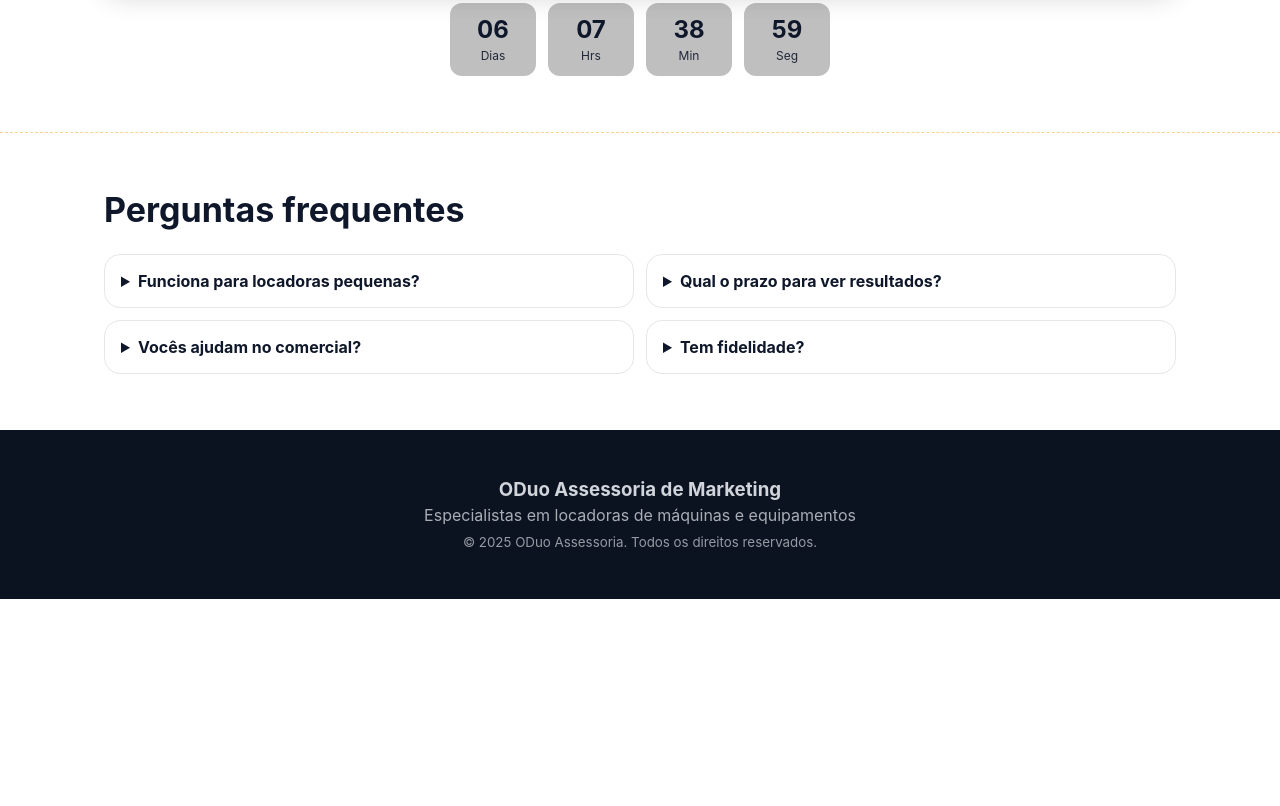
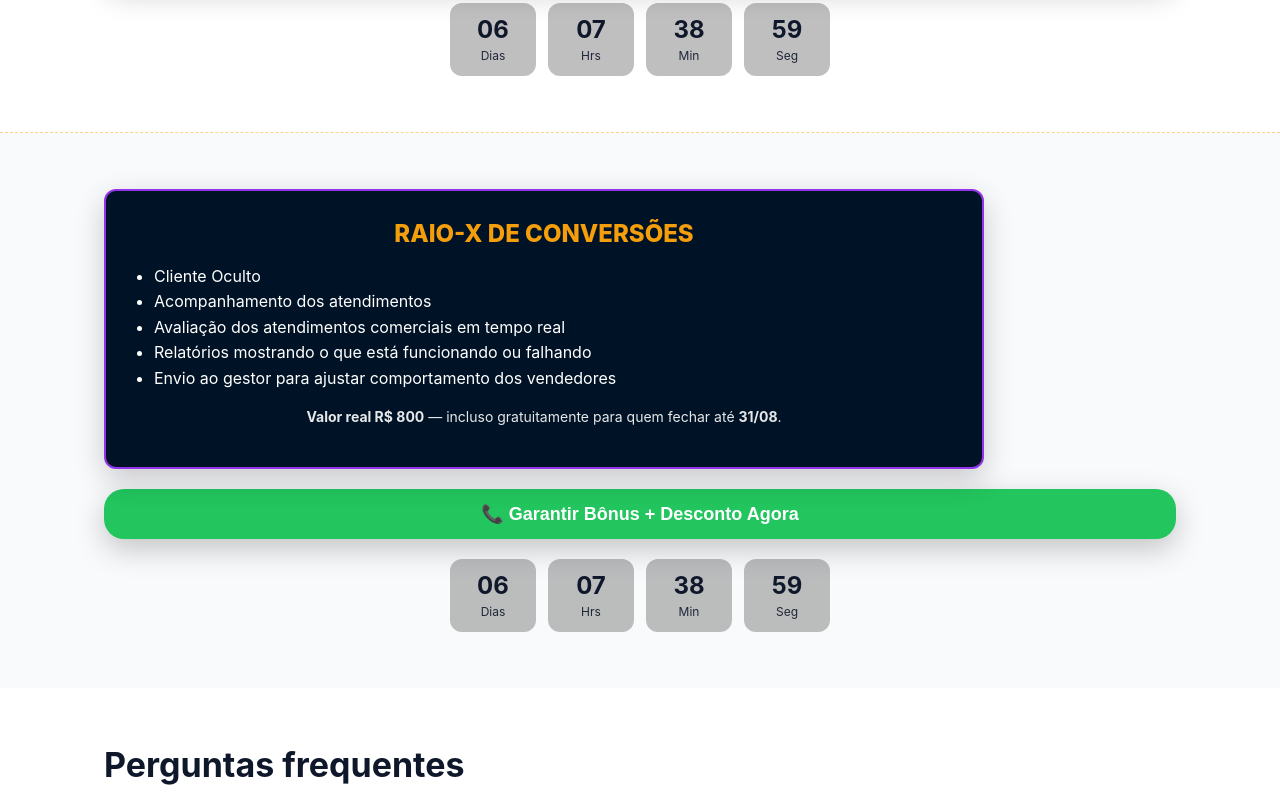
Before and after one commit to analuizamorais106-sketch/LPPROMO, a plain HTML site: page index.html in a window 1280 px wide. Shown: the part 1951-2757 px from the top of the page. Before the commit the page ends 2550 px from the top, so only its background shows below. Drawn offline with Linux system fonts and the light colour scheme.

Commit message:
Update index.html

```diff
--- a/index.html
+++ b/index.html
@@ -13,7 +13,7 @@
       --space-1: 4px;  --space-2: 8px;  --space-3: 12px; --space-4: 16px;
       --space-5: 20px; --space-6: 24px; --space-7: 28px; --space-8: 32px;
       --space-9: 40px; --space-10: 48px; --space-12: 56px; --space-14: 64px;
-      --round: 12px; --round-lg: 16px; --round-xl: 20px; --round-2xl: 24px;
+      --round: 12px; --round-lg: 16px; --round-xl: 20px;
 
       --bg1:#1a2a6c; --bg2:#b21f1f; --bg3:#fdbb2d;
       --primary:#7c3aed; --accent:#ff9d00; --success:#22c55e; --warning:#f59e0b; --danger:#ef4444;
@@ -48,6 +48,7 @@
       margin: var(--space-6) 0 var(--space-3);
       line-height:1.05; font-weight: 900;
       font-size: 38px;
+      text-wrap: balance;
     }
     @media(min-width:768px){ .headline{font-size:56px} }
     .accent{color:#FFC82C}
@@ -91,7 +92,7 @@
     .cards{display:grid;grid-template-columns:1fr;gap:var(--space-5);margin-top: var(--space-6)}
     @media(min-width:900px){ .cards{grid-template-columns:repeat(3,1fr)} }
     .card{
-      background:#fff;border:1px solid #e5e7eb;border-radius: var(--round-xl);
+      background:#fff;border:1px solid #e5e7eb;border-radius: 16px;
       padding: var(--space-6);box-shadow: var(--shadow-soft); height:100%;
     }
     .icon{
@@ -113,7 +114,7 @@
     /* ===== FAQ / Footer ===== */
     .faq{display:grid;grid-template-columns:1fr;gap:12px;margin-top: var(--space-6)}
     @media(min-width:900px){ .faq{grid-template-columns:1fr 1fr} }
-    details{background:#fff;border:1px solid #e5e7eb;border-radius: var(--round-lg);padding: var(--space-4)}
+    details{background:#fff;border:1px solid #e5e7eb;border-radius: 12px;padding: var(--space-4)}
     summary{cursor:pointer;font-weight:700}
     footer{background:#0b1220;color:#d1d5db}
     footer .container{padding: var(--space-10) var(--space-6); text-align:center}
@@ -134,7 +135,7 @@
         <p style="margin:0">Ganha nosso <b>Raio X de Conversões</b> gratuito (valor R$ 800)</p>
       </div>
 
-      <button class="cta" onclick="window.open('https://wa.me/5519936195293?text=Olá! Quero garantir minha vaga com desconto de R$ 1.000 + upgrade gratuito do Raio X de Conversões. Fechando hoje!','_blank')">
+      <button class="cta" onclick="window.open('https://wa.me/5511999999999?text=Olá! Quero garantir minha vaga com desconto de R$ 1.000 + upgrade gratuito do Raio X de Conversões. Fechando hoje!','_blank')">
         📞 Garantir Minha Vaga + Bônus Hoje
       </button>
       <div id="timer" class="timer" aria-live="polite" role="status"></div>
@@ -202,11 +203,47 @@
       </div>
 
       <button class="cta" style="margin-top:var(--space-6)"
-        onclick="window.open('https://wa.me/5519936195293?text=Quero garantir minha vaga com R$1.000 OFF + Raio X gratuito!','_blank')">
+        onclick="window.open('https://wa.me/5511999999999?text=Quero garantir minha vaga com R$1.000 OFF + Raio X gratuito!','_blank')">
         📞 Garantir Última Vaga + Bônus
       </button>
 
       <div id="timer2" class="timer"></div>
+    </div>
+  </section>
+
+  <!-- BÔNUS DESTACADO (layout do print) -->
+  <section class="block" style="background:#f9fafb">
+    <div class="container center" style="flex-direction:column">
+
+      <div style="
+        width:100%;max-width:880px;text-align:left;background:#001326;
+        border:2px solid #9333ea;border-radius:12px;
+        box-shadow:0 10px 30px rgba(2,6,23,.2);
+        padding:28px 24px;position:relative;overflow:hidden;color:#fff">
+
+        <h2 style="margin:0 0 12px 0;text-align:center;font-weight:800;color:#f59e0b">
+          RAIO-X DE CONVERSÕES
+        </h2>
+
+        <ul style="list-style:disc;padding-left:24px;line-height:1.6;font-size:16px">
+          <li>Cliente Oculto</li>
+          <li>Acompanhamento dos atendimentos</li>
+          <li>Avaliação dos atendimentos comerciais em tempo real</li>
+          <li>Relatórios mostrando o que está funcionando ou falhando</li>
+          <li>Envio ao gestor para ajustar comportamento dos vendedores</li>
+        </ul>
+
+        <p style="margin-top:14px;font-size:14px;opacity:.9;text-align:center">
+          <b>Valor real R$ 800</b> — incluso gratuitamente para quem fechar até <b>31/08</b>.
+        </p>
+      </div>
+
+      <button class="cta" style="margin-top:20px"
+        onclick="window.open('https://wa.me/5511999999999?text=Quero garantir minha vaga com R$1.000 OFF + Raio X gratuito!','_blank')">
+        📞 Garantir Bônus + Desconto Agora
+      </button>
+
+      <div id="timer3" class="timer"></div>
     </div>
   </section>
 
@@ -236,7 +273,11 @@
     // Contagem regressiva até 31/08/2025 23:59:59 (America/Sao_Paulo)
     // Ajuste simples de fuso: -03:00 (UTC-3)
     const target = new Date(Date.UTC(2025,7,31,23+3,59,59));
-    const timers = [document.getElementById('timer'), document.getElementById('timer2')];
+    const timers = [
+      document.getElementById('timer'),
+      document.getElementById('timer2'),
+      document.getElementById('timer3')
+    ];
     const fmt = n => String(n).padStart(2,'0');
 
     function render(ms){
```
